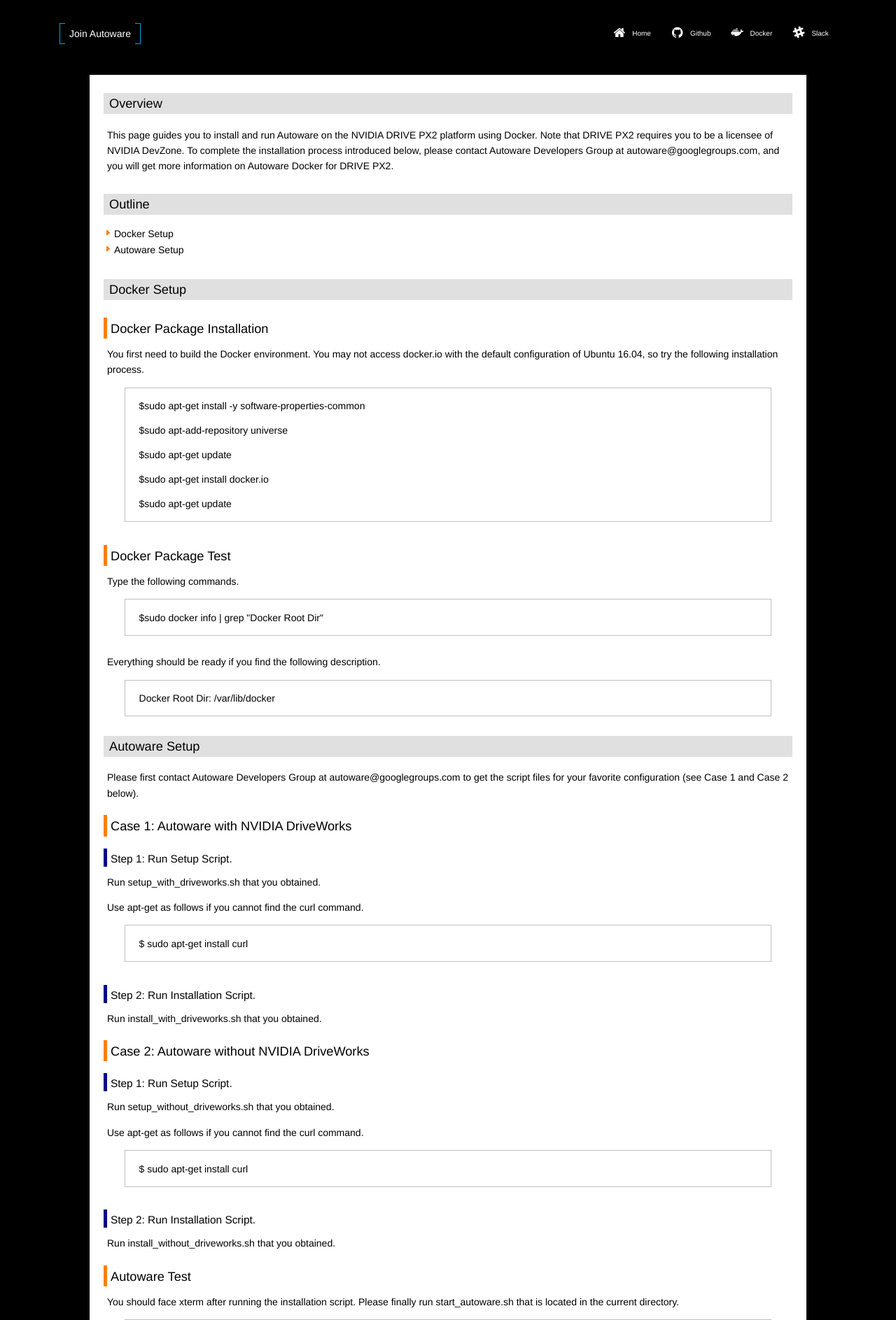
After one commit to CPFL/autoware_web, a Django app: template template/welcome_page/docker_px2_tier4.html in a window 1280 px wide. The commit adds this page. Shown: the top 1887 px of the page at 70% size. Run offline with Django 3.2, Linux system fonts and the light colour scheme; the template is opened without the code that fills it, so the values that code supplies are empty; some libraries are stand-ins or nearby versions.

Commit message:
add px2 page and fix layout

```diff
--- a/static/css/style.css
+++ b/static/css/style.css
@@ -101,6 +101,7 @@
     color: #000;
     transition: .4s;
     min-width: 118px;
+    white-space: nowrap;
 }
 .square_btn35:hover {
     color:#00a3e0;
--- /dev/null
+++ b/template/welcome_page/docker_px2_tier4.html
@@ -0,0 +1,124 @@
+{% extends "base.html" %} {% block title %}Index{% endblock title %} {% block content %}
+
+<!-- The main column begins here. -->
+<div id="main">
+
+  <div class="test2_section normal">
+
+    <h2>Overview</h2>
+    <p>This page guides you to install and run Autoware on the NVIDIA DRIVE PX2 platform using Docker. Note that DRIVE PX2 requires you to be a licensee of NVIDIA DevZone. To complete the installation process introduced below, please contact Autoware Developers Group at <a href="mailto:autoware@googlegroups.com?subject=DRIVE PX2 DOCKER">autoware@googlegroups.com</a>, and you will get more information on Autoware Docker for DRIVE PX2.</p>
+
+  </div>
+
+  <div class="test2_section normal">
+
+    <h2>Outline</h2>
+    <ul class="list">
+      <li>Docker Setup</li>
+      <li>Autoware Setup</li>
+    </ul>
+
+  </div>
+
+  <div class="test2_section normal">
+
+    <h2>Docker Setup</h2>
+
+    <div class="heading">
+      <h3>Docker Package Installation</h3>
+    </div>
+
+    <p>You first need to build the Docker environment. You may not access docker.io with the default configuration of Ubuntu 16.04, so try the following installation process.</p>
+
+    <div class="section emphasis">
+      <p>$sudo apt-get install -y software-properties-common</p>
+      <p>$sudo apt-add-repository universe</p>
+      <p>$sudo apt-get update</p>
+      <p>$sudo apt-get install docker.io</p>
+      <p>$sudo apt-get update</p>
+    </div>
+
+
+    <div class="heading">
+      <h3>Docker Package Test</h3>
+    </div>
+
+    <p>Type the following commands.</p>
+    <div class="section emphasis">
+      <p>$sudo docker info | grep "Docker Root Dir"</p>
+    </div>
+
+    <p>Everything should be ready if you find the following description.</p>
+    <div class="section emphasis">
+      <p>Docker Root Dir: /var/lib/docker</p>
+    </div>
+  </div>
+
+  <div class="test2_section normal">
+    <h2>Autoware Setup</h2>
+
+    <p>Please first contact Autoware Developers Group at <a href="mailto:autoware@googlegroups.com?subject=DRIVE PX2 DOCKER">autoware@googlegroups.com</a> to get the script files for your favorite configuration (see Case 1 and Case 2 below).</p>
+
+    <div class="heading">
+      <h3>Case 1: Autoware with NVIDIA DriveWorks</h3>
+    </div>
+
+    <div class="heading">
+      <h4>Step 1: Run Setup Script.</h4>
+    </div>
+
+    <p>Run setup_with_driveworks.sh that you obtained.</p>
+
+    <p>Use apt-get as follows if you cannot find the curl command.</p>
+    <div class="section emphasis">
+      <p>$ sudo apt-get install curl</p>
+    </div>
+
+
+    <div class="heading">
+      <h4>Step 2: Run Installation Script.</h4>
+    </div>
+
+    <p>Run install_with_driveworks.sh that you obtained.</p>
+
+    <div class="heading">
+      <h3>Case 2: Autoware without NVIDIA DriveWorks</h3>
+    </div>
+
+    <div class="heading">
+      <h4>Step 1: Run Setup Script.</h4>
+    </div>
+
+    <p>Run setup_without_driveworks.sh that you obtained.</p>
+
+    <p>Use apt-get as follows if you cannot find the curl command.</p>
+    <div class="section emphasis">
+      <p>$ sudo apt-get install curl</p>
+    </div>
+
+    <div class="heading">
+      <h4>Step 2: Run Installation Script.</h4>
+    </div>
+
+    <p>Run install_without_driveworks.sh that you obtained.</p>
+
+    <div class="heading">
+      <h3>Autoware Test</h3>
+    </div>
+    <p>You should face xterm after running the installation script. Please finally run start_autoware.sh that is located in the current directory.</p>
+    <div class="section emphasis">
+      <p>$ ./start_autoware.sh</p>
+    </div>
+    <p>Autoware should be now running successfully.</p>
+
+  </div>
+
+</div>
+
+<!-- The main column ends here. -->
+
+
+<script src="/static/js/prettify.js"></script>
+<script>prettyPrint();</script>
+
+{% endblock content %}
--- a/template/welcome_page/index.html
+++ b/template/welcome_page/index.html
@@ -29,7 +29,7 @@
 
           <h1 class="h5-top">Get Docker</h5>
           <a href="{% url 'autoware_web:docker_x86' %}" class="square_btn">Generic X86</a>
-          <!-- <a href="{% url 'autoware_web:docker_px2' %}" class="square_btn">DRIVE PX2</a> -->
+          <a href="{% url 'autoware_web:docker_px2' %}" class="square_btn">DRIVE PX2</a>
         </div>
       </div>
     </div>
--- a/welcome_page/views.py
+++ b/welcome_page/views.py
@@ -18,5 +18,4 @@
     return render(request, 'welcome_page/docker_x86.html')
 
 def docker_px2_install(request):
-    # return render(request, 'welcome_page/docker_px2.html')
-    return redirect("/")
+    return render(request, 'welcome_page/docker_px2_tier4.html')
```
